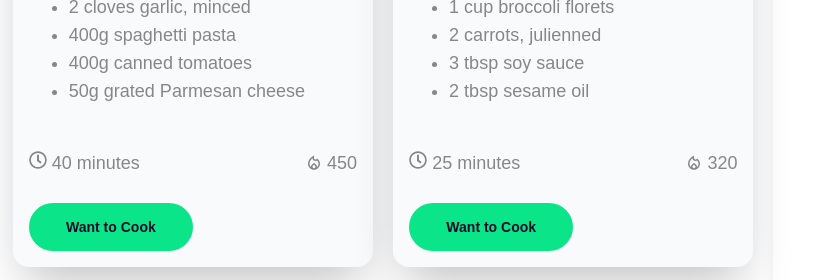
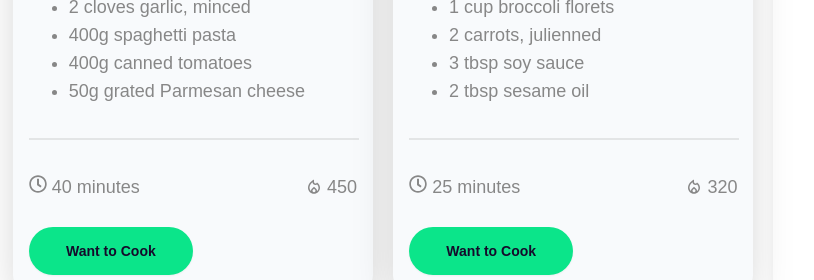
Before and after one commit to Tahsin411934/React-Simple-Project1, a React (Vite) app: page / in a window 1280 px wide. Shown: the part 1480-1760 px from the top of the page, without its empty margins (0-814 px from the left). Built offline with nearby package versions, Linux system fonts and the light colour scheme.

Commit message:
some style issue fixed and ready for submission

```diff
--- a/src/Components/Recipes/Recipe.jsx
+++ b/src/Components/Recipes/Recipe.jsx
@@ -35,6 +35,7 @@ const Recipe = ({ recipe, handleAddToCook }) => {
               <li key={li}>{li}</li>
             ))}
           </ul>
+          <hr className="w-[100%] border-solid border-b  border-[#2828281A] " />
           <div className="flex justify-around font-normal text-lg text-[#878787]">
             <p>
               <FaRegClock /> {time} minutes
```
